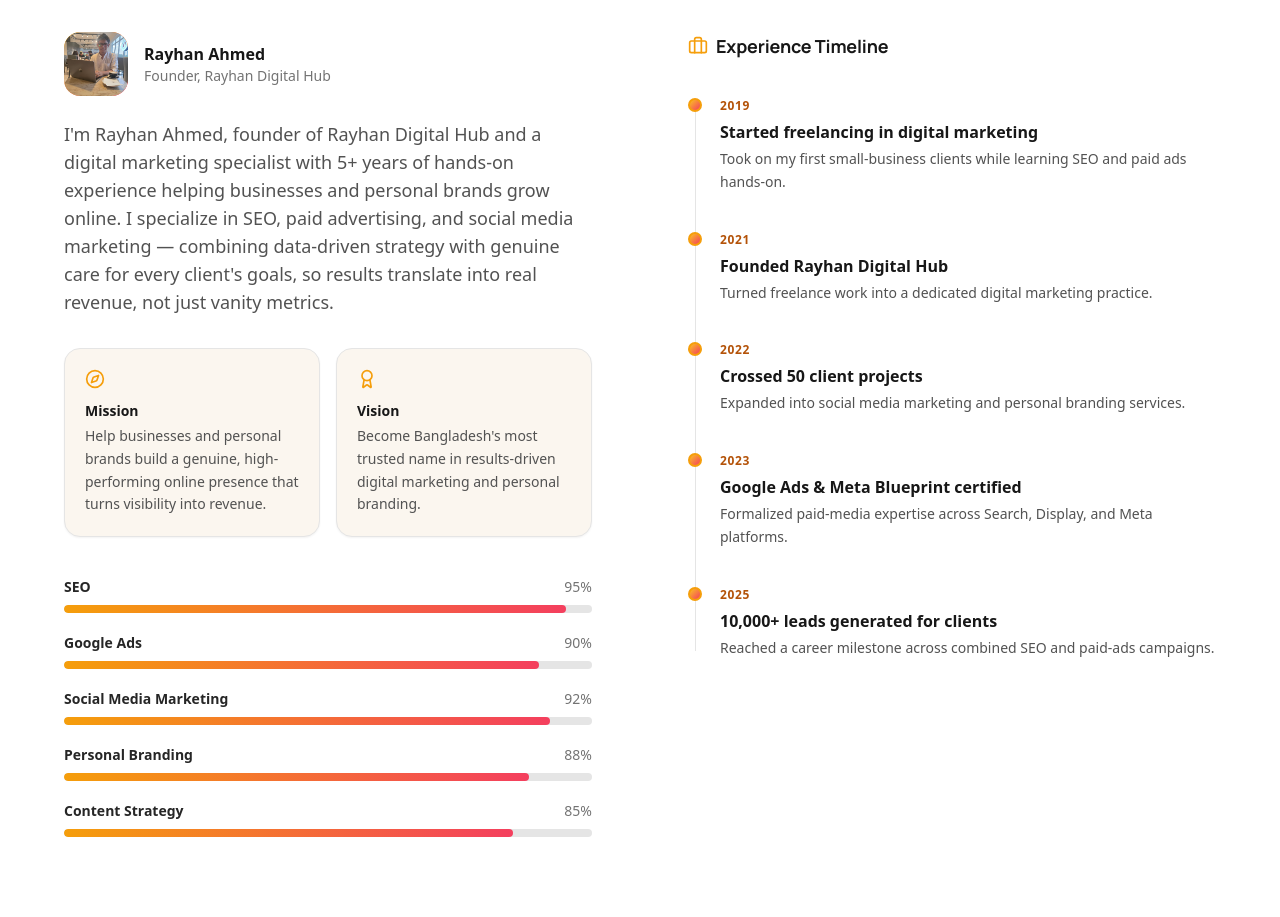
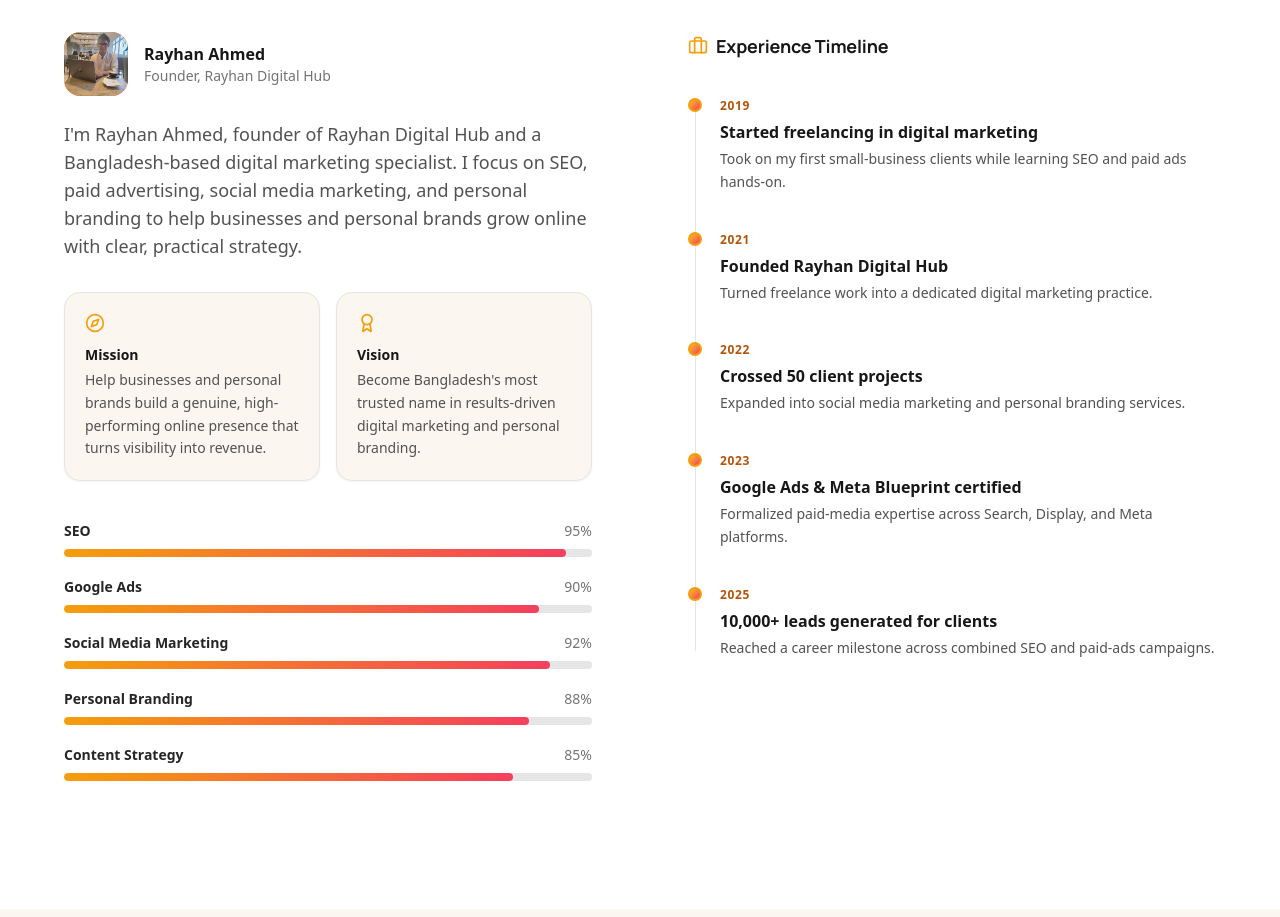
Before and after one commit to rayhandigitalhub/rayhan-digital-hub-1, a React (Vite) app: page / in a window 1280 px wide. Shown: the part 6000-6917 px from the top of the page. Built offline with nearby package versions, Linux system fonts and the light colour scheme.

Commit message:
SEO: remove unsupported experience claim

```diff
--- a/src/siteConfig.js
+++ b/src/siteConfig.js
@@ -24,7 +24,7 @@ export const siteConfig = {
     shortPitch:
       "I plan and run SEO, paid media, and social strategy for brands that are done guessing. Every campaign is built around one question: does this move pipeline, not just impressions.",
     longBio:
-      "I'm Rayhan Ahmed, founder of Rayhan Digital Hub and a digital marketing specialist with 5+ years of hands-on experience helping businesses and personal brands grow online. I specialize in SEO, paid advertising, and social media marketing — combining data-driven strategy with genuine care for every client's goals, so results translate into real revenue, not just vanity metrics.",
+      "I'm Rayhan Ahmed, founder of Rayhan Digital Hub and a Bangladesh-based digital marketing specialist. I focus on SEO, paid advertising, social media marketing, and personal branding to help businesses and personal brands grow online with clear, practical strategy.",
   },
 
   // -------------------------------------------------------------------
```
